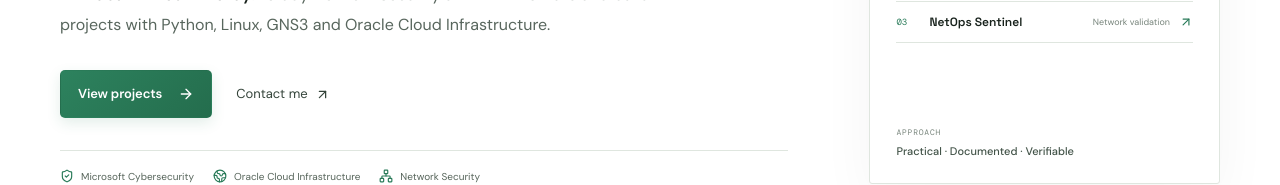
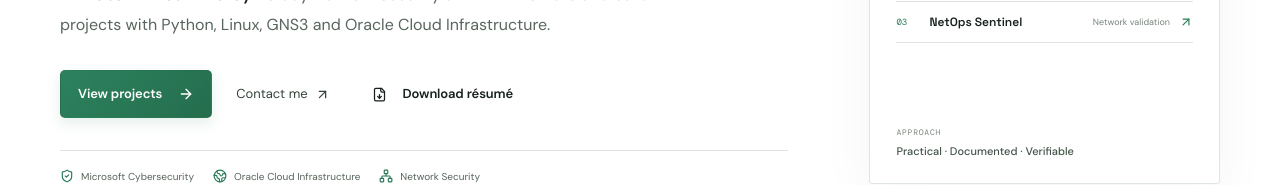
Before and after one commit to TheRootBaba/baba-ahmed-portfolio, a Next.js app: page / in a window 1280 px wide. Shown: the part 751-936 px from the top of the page. Built offline with nearby package versions, Linux system fonts and the light colour scheme.

Commit message:
Add downloadable résumé action to hero

```diff
--- a/app/components/portfolio.tsx
+++ b/app/components/portfolio.tsx
@@ -4,7 +4,7 @@ import { useEffect, useState } from "react";
 import Image from "next/image";
 import ScrollExperience from "@/app/components/scroll-experience";
 import CommandTerminal from "@/app/components/command-terminal";
-import { ArrowRight, ArrowUpRight, BookOpen, Github, Globe2, GraduationCap, Linkedin, Mail, MapPin, Menu, Network, ShieldCheck, Terminal, X } from "lucide-react";
+import { ArrowRight, ArrowUpRight, BookOpen, FileDown, Github, Globe2, GraduationCap, Linkedin, Mail, MapPin, Menu, Network, ShieldCheck, Terminal, X } from "lucide-react";
 
 const projects = [
   { number:"01", name:"AegisSOC", category:"SECURITY OPERATIONS PLATFORM", description:"A local-first SOC platform for collecting security telemetry, investigating alerts, enriching indicators and governing response actions.", stack:["Python","FastAPI","PostgreSQL","Docker","Wazuh"], href:"/projects/aegissoc", featured:true },
@@ -82,7 +82,7 @@ export default function Portfolio() {
           <p className="hero-overline">NETWORK SECURITY / CLOUD / AUTOMATION</p>
           <h1>Network security<br/><em>student & builder.</em></h1>
           <p className="hero-intro">I’m <strong>Baba Ahmed El Bekay</strong>. I study Network Security at MIFITT Institute and build projects with Python, Linux, GNS3 and Oracle Cloud Infrastructure.</p>
-          <div className="hero-actions"><a className="button button-primary" href="#work">View projects <ArrowRight size={16}/></a><a className="text-link" href="mailto:babaahmed3409@gmail.com">Contact me <ArrowUpRight size={15}/></a></div>
+          <div className="hero-actions"><a className="button button-primary" href="#work">View projects <ArrowRight size={16}/></a><a className="text-link" href="mailto:babaahmed3409@gmail.com">Contact me <ArrowUpRight size={15}/></a><a className="button button-resume" href="/resume.txt" download="Baba-Ahmed-El-Bekay-Resume.txt"><FileDown size={15}/> Download résumé</a></div>
           <div className="hero-credentials"><span><ShieldCheck size={14}/> Microsoft Cybersecurity</span><span><Globe2 size={14}/> Oracle Cloud Infrastructure</span><span><Network size={14}/> Network Security</span></div>
         </div>
         <aside className="hero-aside">
```
